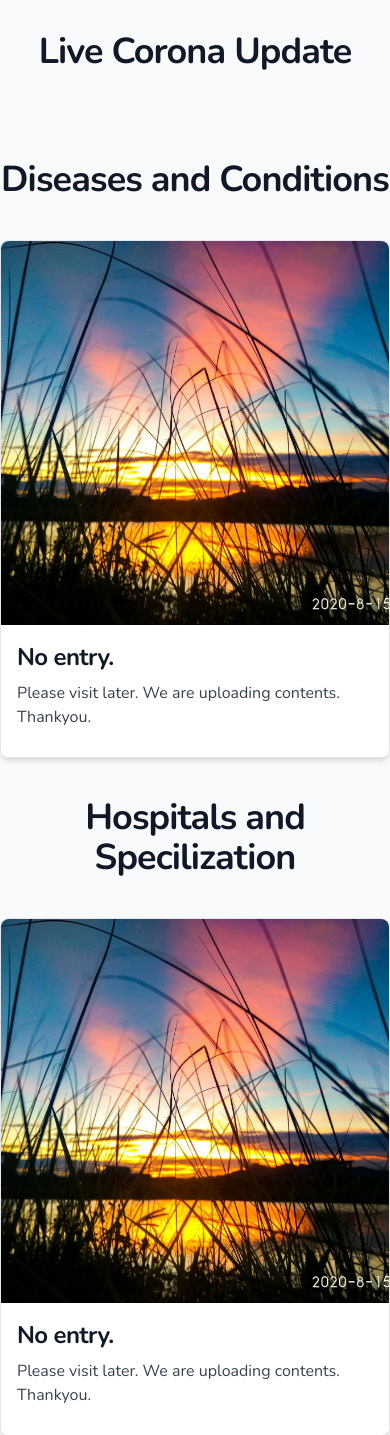
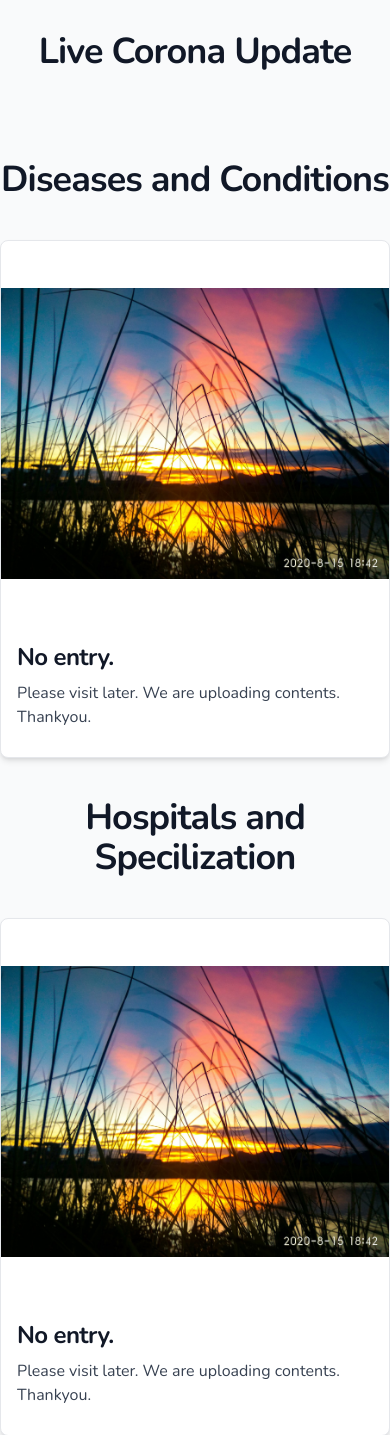
Before and after one commit to Satyamkhadka/patient-hospital, a Django app: template homepage/templates/index.html in a window 390 px wide. Shown: the part 60-1495 px from the top of the page. Run offline with Django 4.2, Linux system fonts and the light colour scheme; the template is opened without the code that fills it, so the values that code supplies are empty; style sheets or scripts are compiled from the project's sources; some libraries are stand-ins or nearby versions.

Commit message:
responsive

```diff
--- a/diseases/templates/diseases.html
+++ b/diseases/templates/diseases.html
@@ -12,7 +12,7 @@
       {% for disease in diseases_list %}
 
   <a href="/disease/{{disease.id}}" class="flex flex-col flex-auto items-center w-full bg-white rounded-lg border shadow-md md:flex-row md:max-w-xl hover:bg-gray-100 dark:border-gray-700 dark:bg-gray-800 dark:hover:bg-gray-700">
-      <img class="object-cover w-full h-96 rounded-t-lg md:h-auto md:w-48 md:rounded-none md:rounded-l-lg" src="/uploads/{{disease.display_image}}" alt="">
+      <img class="object-scale-down w-full h-96 rounded-t-lg md:h-auto md:w-48 md:rounded-none md:rounded-l-lg" src="/uploads/{{disease.display_image}}" alt="">
       <div class="flex flex-col w-full justify-between p-4 leading-normal">
       <h5 class="mb-2 text-2xl font-bold tracking-tight text-gray-900 dark:text-white"> {{disease.name}} </h5>
       <p class="mb-3 font-normal text-gray-700 dark:text-gray-400">{{disease.short_description}}</p>
--- a/homepage/templates/index.html
+++ b/homepage/templates/index.html
@@ -71,8 +71,8 @@
     {% for disease in diseases_list %}
 
     <a href="/disease/{{disease.id}}"
-        class="flex flex-col flex-auto items-center bg-white rounded-lg border shadow-md md:max-w-xl hover:bg-gray-100 dark:border-gray-700 dark:bg-gray-800 dark:hover:bg-gray-700">
-        <img class="object-cover w-full h-96 rounded-t-lg md:h-auto md:w-48 md:rounded-none md:rounded-l-lg"
+        class="flex flex-col flex-auto items-center bg-white rounded-lg border shadow-md md:flex-row md:max-w-xl hover:bg-gray-100 dark:border-gray-700 dark:bg-gray-800 dark:hover:bg-gray-700">
+        <img class="object-scale-down w-full h-96 rounded-t-lg md:h-auto md:w-48 md:rounded-none md:rounded-l-lg"
             src="/uploads/{{disease.display_image}}" alt="">
         <div class="flex flex-col w-full justify-between p-4 leading-normal">
             <h5 class="mb-2 text-2xl font-bold tracking-tight text-gray-900 dark:text-white"> {{disease.name}}
@@ -90,7 +90,7 @@
     {% else %}
     <span
         class="flex flex-col items-center bg-white rounded-lg border shadow-md md:flex-row md:max-w-xl hover:bg-gray-100 dark:border-gray-700 dark:bg-gray-800 dark:hover:bg-gray-700">
-        <img class="object-cover w-full h-96 rounded-t-lg md:h-auto md:w-48 md:rounded-none md:rounded-l-lg"
+        <img class="object-scale-down w-full h-96 rounded-t-lg md:h-auto md:w-48 md:rounded-none md:rounded-l-lg"
             src="{%static 'homepage/default.jpg'%}" alt="">
         <div class="flex flex-col justify-between p-4 leading-normal">
             <h5 class="mb-2 text-2xl font-bold tracking-tight text-gray-900 dark:text-white">No entry.</h5>
@@ -111,7 +111,7 @@
     {% for hospital in hospitals_list %}
     <a href="/hospital/{{hospital.id}}"
         class="flex flex-col flex-auto items-center bg-white rounded-lg border shadow-md md:flex-row md:max-w-xl hover:bg-gray-100 dark:border-gray-700 dark:bg-gray-800 dark:hover:bg-gray-700">
-        <img class="object-cover w-full h-96 rounded-t-lg md:h-auto md:w-48 md:rounded-none md:rounded-l-lg"
+        <img class="object-scale-down w-full h-96 rounded-t-lg md:h-auto md:w-48 md:rounded-none md:rounded-l-lg"
             src="/uploads/{{hospital.display_image}}" alt="">
         <div class="flex flex-col w-full justify-between p-4 leading-normal">
             <h5 class="mb-2 text-2xl font-bold tracking-tight text-gray-900 dark:text-white"> {{hospital.name}}
@@ -129,7 +129,7 @@
     {% else %}
     <span
         class="flex flex-col items-center bg-white rounded-lg border shadow-md md:flex-row md:max-w-xl hover:bg-gray-100 dark:border-gray-700 dark:bg-gray-800 dark:hover:bg-gray-700">
-        <img class="object-cover w-full h-96 rounded-t-lg md:h-auto md:w-48 md:rounded-none md:rounded-l-lg"
+        <img class="object-scale-down w-full h-96 rounded-t-lg md:h-auto md:w-48 md:rounded-none md:rounded-l-lg"
             src="{%static 'homepage/default.jpg'%}" alt="">
         <div class="flex flex-col justify-between p-4 leading-normal">
             <h5 class="mb-2 text-2xl font-bold tracking-tight text-gray-900 dark:text-white">No entry.</h5>
--- a/hospitals/templates/hospital.html
+++ b/hospitals/templates/hospital.html
@@ -100,7 +100,7 @@
 
     <a href="/disease/{{disease.id}}"
         class="flex flex-col flex-auto items-center bg-white rounded-lg border shadow-md md:flex-row md:max-w-xl hover:bg-gray-100 dark:border-gray-700 dark:bg-gray-800 dark:hover:bg-gray-700">
-        <img class="object-cover w-full h-96 rounded-t-lg md:h-auto md:w-48 md:rounded-none md:rounded-l-lg"
+        <img class="object-scale-down w-full h-96 rounded-t-lg md:h-auto md:w-48 md:rounded-none md:rounded-l-lg"
             src="/uploads/{{disease.display_image}}" alt="">
         <div class="flex flex-col w-full justify-between p-4 leading-normal">
             <h5 class="mb-2 text-2xl font-bold tracking-tight text-gray-900 dark:text-white"> {{disease.name}}
--- a/hospitals/templates/hospitals.html
+++ b/hospitals/templates/hospitals.html
@@ -12,7 +12,7 @@
       {% for hospital in hospitals_list %}
 
   <a href="/hospital/{{hospital.id}}" class="flex flex-col flex-auto items-center w-full bg-white rounded-lg border shadow-md md:flex-row md:max-w-xl hover:bg-gray-100 dark:border-gray-700 dark:bg-gray-800 dark:hover:bg-gray-700">
-      <img class="object-cover w-full h-96 rounded-t-lg md:h-auto md:w-48 md:rounded-none md:rounded-l-lg" src="/uploads/{{hospital.display_image}}" alt="">
+      <img class="object-scale-down w-full h-96 rounded-t-lg md:h-auto md:w-48 md:rounded-none md:rounded-l-lg" src="/uploads/{{hospital.display_image}}" alt="">
       <div class="flex flex-col w-full justify-between p-4 leading-normal">
       <h5 class="mb-2 text-2xl font-bold tracking-tight text-gray-900 dark:text-white"> {{hospital.name}} </h5>
       <p class="mb-3 font-normal text-gray-700 dark:text-gray-400">{{hospital.short_description}}</p>
```
